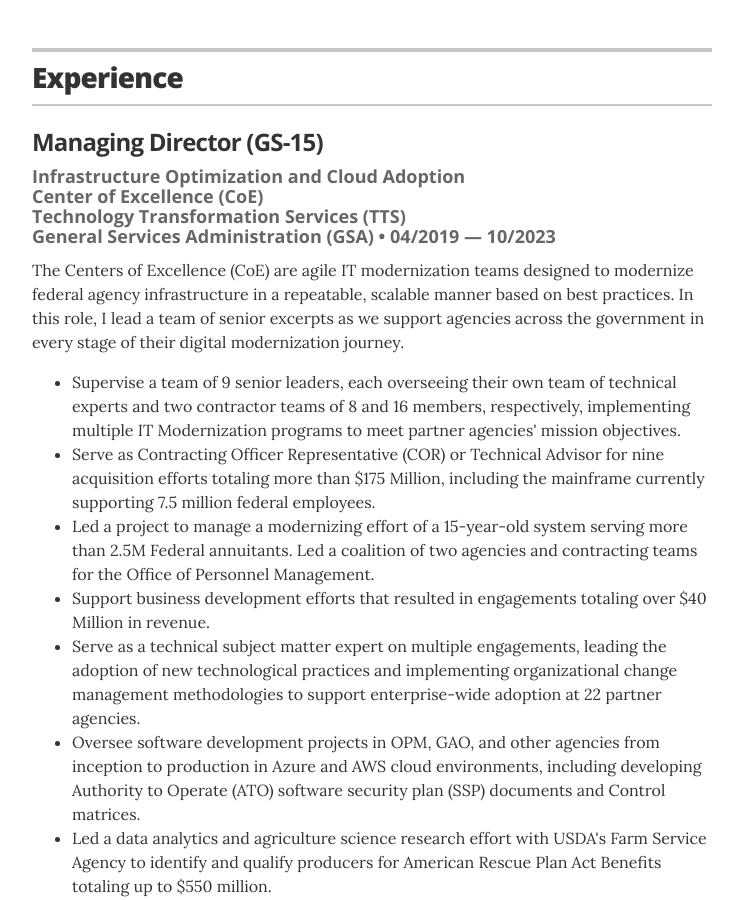
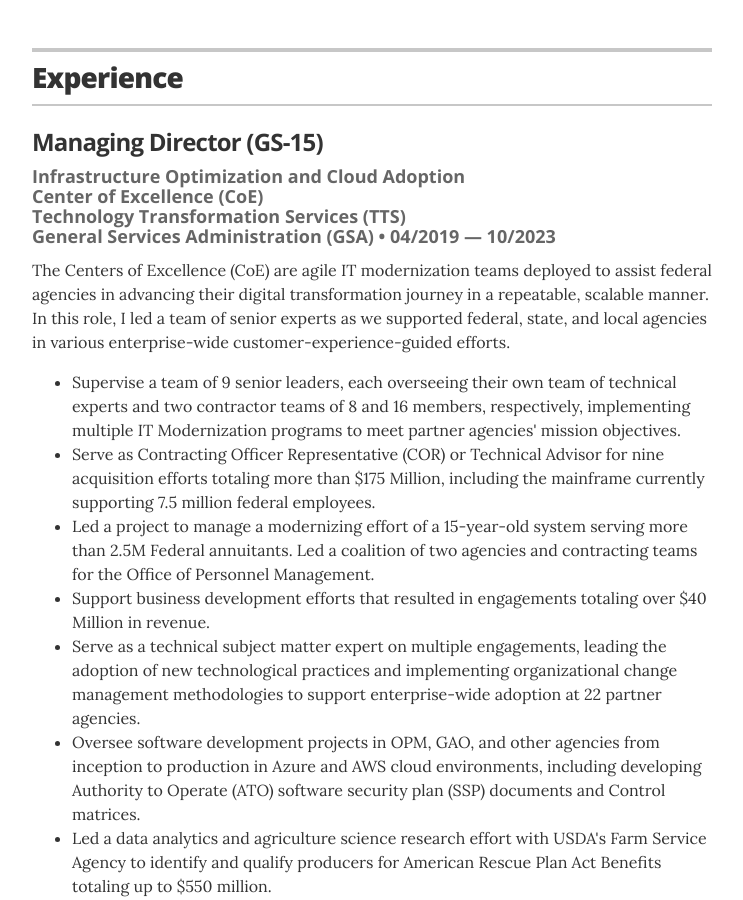
Before and after one commit to inuwashi/inuwashi.github.io, a Jekyll site: the page built from index.html, in a window 1280 px wide and 900 px high, scrolled down 824 px. Shown: the whole window, without its empty margins (268-1011 px from the left). Built offline with Jekyll 4.4.1, drawn with Linux system fonts in a browser that asks for light colours.

Commit message:
Chenged CoE Intro

```diff
--- a/_data/experience.yml
+++ b/_data/experience.yml
@@ -13,7 +13,7 @@
 - company: Managing Director (GS-15)
   position: Infrastructure Optimization and Cloud Adoption</br>Center of Excellence (CoE)</br>Technology Transformation Services (TTS)</br>General Services Administration (GSA)
   duration: 04/2019 &mdash; 10/2023
-  summary: The Centers of Excellence (CoE) are agile IT modernization teams designed to modernize federal agency infrastructure in a repeatable, scalable manner based on best practices. In this role, I lead a team of senior excerpts as we support agencies across the government in every stage of their digital modernization journey.
+  summary: The Centers of Excellence (CoE) are agile IT modernization teams deployed to assist federal agencies in advancing their digital transformation journey in a repeatable, scalable manner. In this role, I led a team of senior experts as we supported federal, state, and local agencies in various enterprise-wide customer-experience-guided efforts.
   bullets:
     - bullet: Supervise a team of 9 senior leaders, each overseeing their own team of technical experts and two contractor teams of 8 and 16 members, respectively, implementing multiple IT Modernization programs to meet partner agencies' mission objectives.
     - bullet: Serve as Contracting Officer Representative (COR) or Technical Advisor for nine acquisition efforts totaling more than $175 Million, including the mainframe currently supporting 7.5 million federal employees.
```
